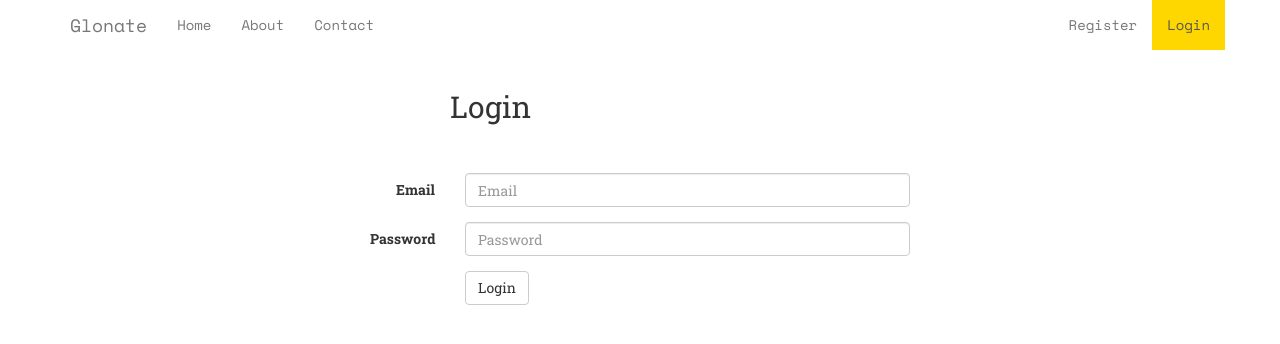
After one commit to agnaite/glonate, a Flask app: page /login in a window 1280 px wide. The commit adds this page. Shown: the top 344 px of the page. Run offline with Flask 2, Linux system fonts and the light colour scheme; some libraries are stand-ins or nearby versions.

Commit message:
can now login

```diff
--- a/server.py
+++ b/server.py
@@ -1,7 +1,7 @@
 #!/usr/bin/env python
 
 import os
-from flask import Flask, render_template, request, jsonify, session, redirect
+from flask import Flask, render_template, request, jsonify, session, redirect, flash
 from model import connect_to_db, db, User, Message
 from datetime import datetime
 
@@ -58,6 +58,37 @@ def submit_registration():
                            role=role)
 
 
+@app.route('/login')
+def login():
+
+    return render_template("login.html")
+
+
+@app.route('/process_login', methods=['POST'])
+def process_login():
+
+    email = request.form.get('email')
+    password = hash(request.form.get('password'))
+
+    try:
+        user = User.query.filter_by(email=email).one()
+
+        if int(user.password) == password:
+            session['logged_in'] = user.user_id
+
+            return render_template("user.html",
+                                   email=user.email,
+                                   password=user.password,
+                                   location=user.location,
+                                   role=user.role)
+        else:
+            flash('Incorrect password.')
+            return render_template("login.html")
+    except:
+        flash('Email not found.')
+        return render_template("login.html")
+
+
 @app.route('/logout')
 def logout():
 
--- a/templates/base.html
+++ b/templates/base.html
@@ -62,6 +62,17 @@
       </div>
     </nav>
 
+    {% with messages = get_flashed_messages() %}
+      {% if messages %}
+        <ul class=flashes>
+        {% for message in messages %}
+          <li>{{ message }}</li>
+        {% endfor %}
+        </ul>
+      {% endif %}
+    {% endwith %}
+    {% block body %}{% endblock %}
+
     <div class='container'>
       {% block content %}{% endblock %}
     </div>
--- /dev/null
+++ b/templates/login.html
@@ -0,0 +1,32 @@
+{% extends 'base.html' %}
+{% block title %} Login {% endblock %}
+
+{% set active_page = "login" %}
+
+{% block content %}
+  <h2 class="col-sm-offset-4">Login</h2>
+
+  <form class="form-horizontal col-sm-offset-3 col-sm-6", method='post' action='/process_login'>
+
+    <div class="form-group">
+      <label for="email" class="col-sm-2 control-label">Email</label>
+      <div class="col-sm-10">
+        <input type="email" class="form-control" id="email" name="email" placeholder="Email">
+      </div>
+    </div>
+
+    <div class="form-group">
+      <label for="inputPassword3" class="col-sm-2 control-label">Password</label>
+      <div class="col-sm-10">
+        <input type="password" class="form-control" name="password" id="inputPassword3" placeholder="Password">
+      </div>
+    </div>
+
+    <div class="form-group">
+      <div class="col-sm-offset-2 col-sm-10">
+        <button type="submit" class="btn btn-default">Login</button>
+      </div>
+    </div>
+  </form>
+
+{% endblock %}
```
